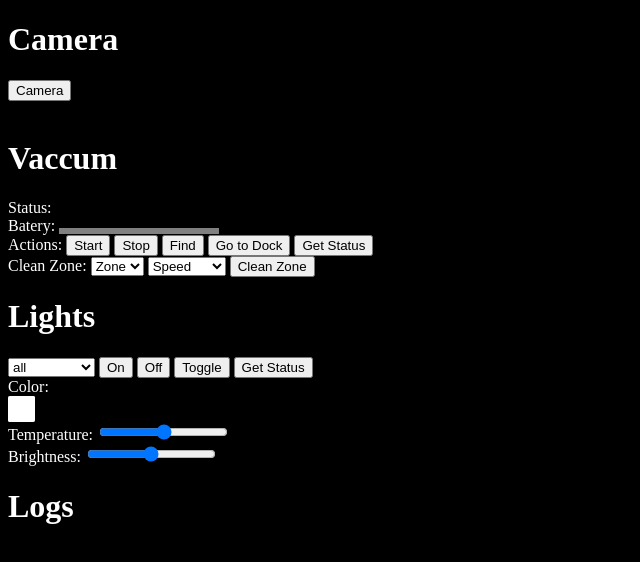
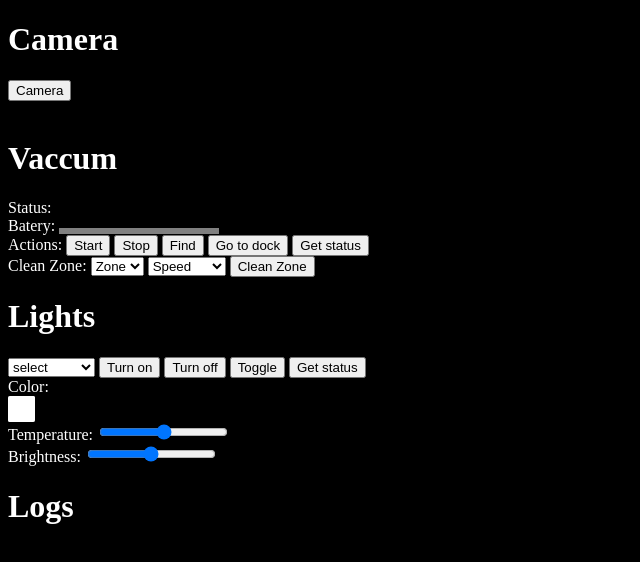
Before and after one commit to victorwads/mi-home-api, a website: page public/index.html in a window 1280 px wide. Shown: the whole page, without its empty margins (0-640 px from the left). Drawn offline with Linux system fonts and the light colour scheme.

Commit message:
Fix Translate Problems

```diff
--- a/public/index.html
+++ b/public/index.html
@@ -37,8 +37,8 @@
         <input type="button" onclick="javascript:callGeneric('start');" value="Start">
         <input type="button" onclick="javascript:callGeneric('stop');" value="Stop">
         <input type="button" onclick="javascript:callGeneric('find');" value="Find">
-        <input type="button" onclick="javascript:callGeneric('dock');" value="Go to Dock">
-        <input type="button" onclick="javascript:configStatus();" value="Get Status">
+        <input type="button" onclick="javascript:callGeneric('dock');" value="Go to dock">
+        <input type="button" onclick="javascript:configStatus();" value="Get status">
     </div>
     <div>
         <span>Clean Zone: </span>
@@ -47,25 +47,26 @@
         </select>
         <select id="speedBox" aria-placeholder="Speed">
             <option disabled selected>Speed</option>
-            <option>Quiet</option>
-            <option>Balanced</option>
-            <option>Turbo</option>
-            <option>Max</option>
+            <option value="quiet">Quiet</option>
+            <option value="balanced">Balanced</option>
+            <option value="turbo">Turbo</option>
+            <option value="max">Max</option>
         </select>
         <input type="button" onclick="javascript:cleanZone();" value="Clean Zone">
     </div>
     <h1>Lights</h1>
     <select id="lightBox">
-        <option value="">all</option>
-        <option>victor</option>
-        <option>living room</option>
-        <option>workroom</option>
-        <option>bedroom</option>
+        <option value="no">select</option>
+        <option value="bathroom">bathroom</option>
+        <option value="living room">living room</option>
+        <option value="workroom">workroom</option>
+        <option value="bedroom">bedroom</option>
+								<option value="">all</option>
     </select>
-    <input type="button" onclick="javascript:lightCallGeneric('on');" value="On">
-    <input type="button" onclick="javascript:lightCallGeneric('off');" value="Off">
+    <input type="button" onclick="javascript:lightCallGeneric('on');" value="Turn on">
+    <input type="button" onclick="javascript:lightCallGeneric('off');" value="Turn off">
     <input type="button" onclick="javascript:lightCallGeneric('toggle');" value="Toggle">
-    <input type="button" onclick="javascript:configStatusLights();" value="Get Status">
+    <input type="button" onclick="javascript:configStatusLights();" value="Get status">
     <div>
         <span>Color:</span> <span class="color"></span>
     </div>
```
